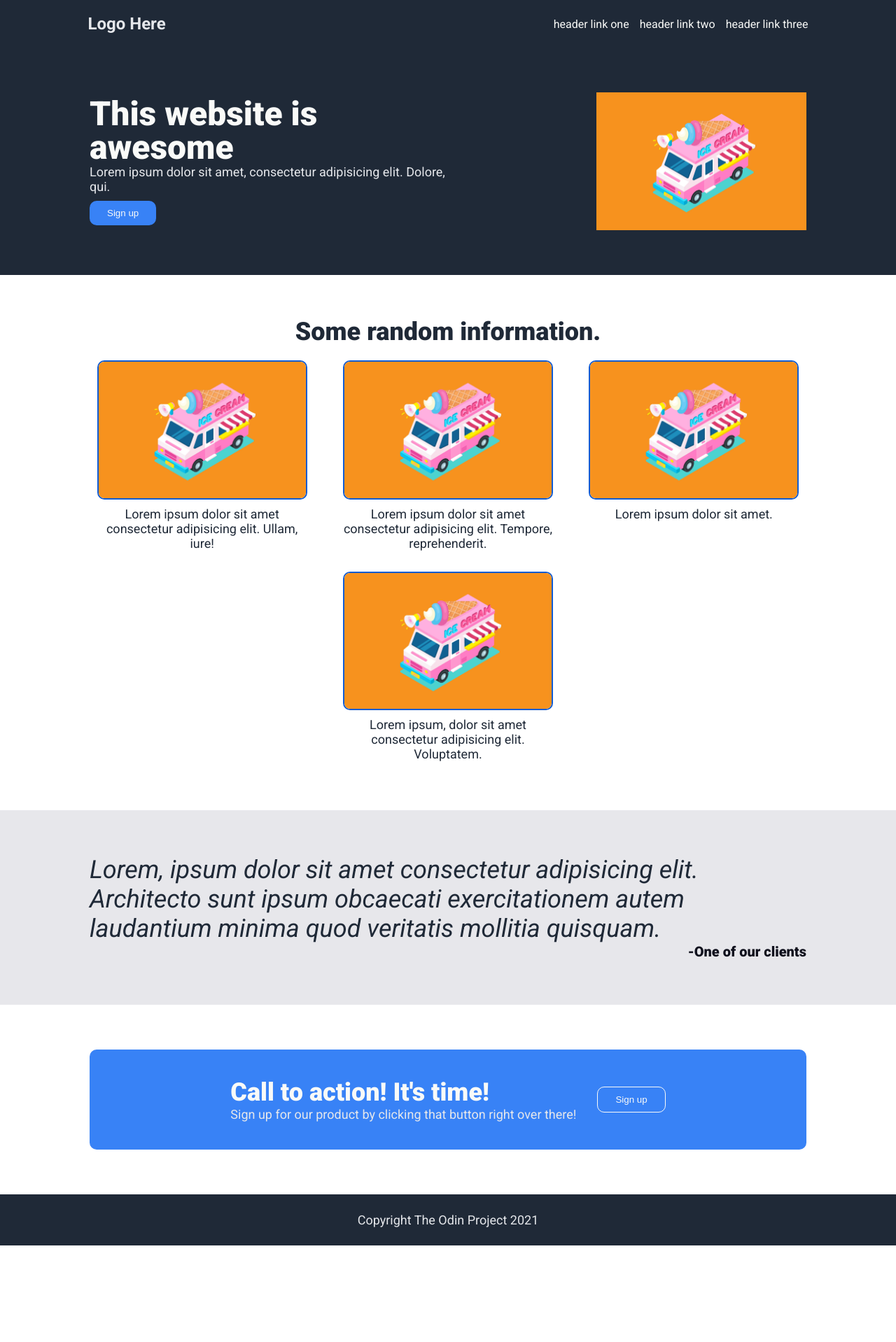
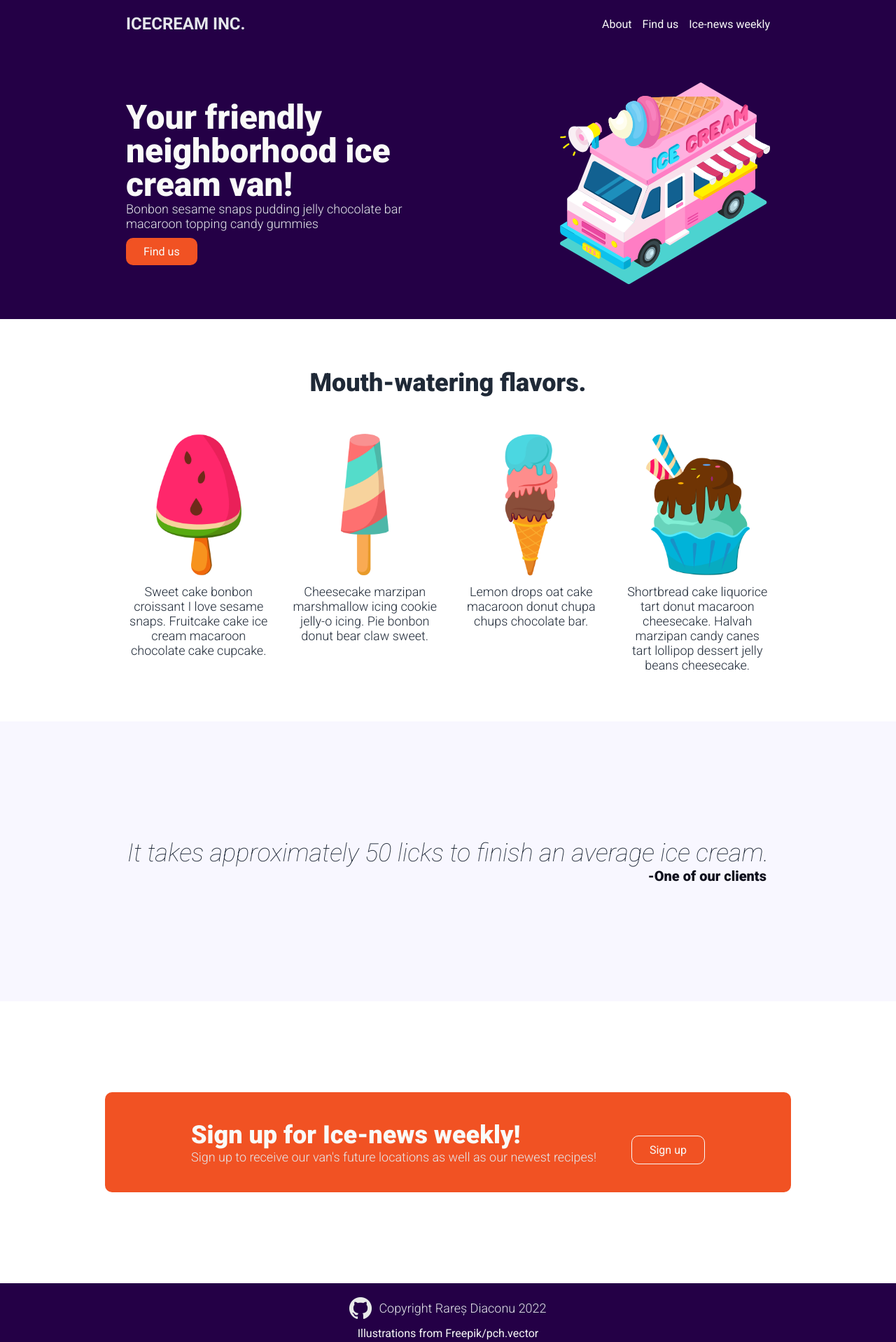
Before and after one commit to raresdiaconu/odin-landing-page, a plain HTML site: page index.html in a window 1280 px wide. Shown: the whole page at 70% size. Before the commit the page ends 1780 px from the top, so only its background shows below. Drawn offline with Linux system fonts and the light colour scheme.

Commit message:
Updated CSS, HTML, added new pictures

```diff
--- a/index.html
+++ b/index.html
@@ -7,68 +7,80 @@
     <title>Landing Page</title>
     <link rel="preconnect" href="https://fonts.googleapis.com">
     <link rel="preconnect" href="https://fonts.gstatic.com" crossorigin>
-    <link href="https://fonts.googleapis.com/css2?family=Roboto:ital,wght@0,300;0,400;0,500;0,700;0,900;1,400;1,500&display=swap" rel="stylesheet">
+    <link href="https://fonts.googleapis.com/css2?family=Roboto:ital,wght@0,100;0,300;0,400;0,500;0,700;0,900;1,100;1,400;1,500&display=swap" rel="stylesheet">
     <link rel="stylesheet" type="text/css" href="style.css" media="screen">
 </head>
 <body>
     <header>
-        <nav class="navbar">
-            <a href="index.html" class="logo-link"><h3 class="logo-text">Logo Here</h3></a>
+        <nav class="navbar-bkg">
+            <div class="navbar-content">
+                <a href="index.html" class="logo-link"><h3 class="logo-text">IceCream Inc.</h3></a>
                 <ul class="nav-links">
-                <li class="nav-link"><a class="nav-a" href="#">header link one</a></li>
-                <li class="nav-link"><a class="nav-a" href="#">header link two</a></li>
-                <li class="nav-link"><a class="nav-a" href="#">header link three</a></li>
+                    <li class="nav-link"><a class="nav-a" href="#">About</a></li>
+                    <li class="nav-link"><a class="nav-a" href="#">Find us</a></li>
+                    <li class="nav-link"><a class="nav-a" href="#">Ice-news weekly</a></li>
                 </ul>
+            </div>
         </nav>
     </header>
 
     <body>
-        <section class="hero">
+        <section class="hero-bkg">
+            <div class="hero-content">
                 <div class="hero-left">
-                <h1 class="hero-title">This website is awesome</h1>
-                <p class="hero-text">Lorem ipsum dolor sit amet, consectetur adipisicing elit. Dolore, qui.</p>
-                <button class="hero-button"><a class="hero-a" href="#">Sign up</a></button>
+                    <h1 class="hero-title">Your friendly neighborhood ice cream van!</h1>
+                    <p class="hero-text">Bonbon sesame snaps pudding jelly chocolate bar macaroon topping candy gummies</p>
+                    <a class="hero-button button" href="#">Find us</a>
                 </div>
                 <div class="hero-right">
-                <img class="hero-img" src="./images/food-truck.jpg" alt="ice cream truck">
+                    <img class="hero-img" src="./images/food-truck.svg" alt="ice cream truck">
+                </div>
             </div>
         </section>
         <section class="presentation-cards">
-            <h2 class="presentation-title">Some random information.</h2>
+            <h2 class="presentation-title">Mouth-watering flavors.</h2>
             <div class="cards">
                 <div class="card">
-                    <img src="./images/food-truck.jpg" alt="#">
-                    <p>Lorem ipsum dolor sit amet consectetur adipisicing elit. Ullam, iure!</p>
+                    <img src="./images/ice-cream-1.png" alt="#">
+                    <p>Sweet cake bonbon croissant I love sesame snaps. Fruitcake cake ice cream macaroon chocolate cake cupcake.</p>
                 </div>
                 <div class="card">
-                    <img src="./images/food-truck.jpg" alt="#">
-                    <p>Lorem ipsum dolor sit amet consectetur adipisicing elit. Tempore, reprehenderit.</p>
+                    <img src="./images/ice-cream-2.png" alt="#">
+                    <p>Cheesecake marzipan marshmallow icing cookie jelly-o icing. Pie bonbon donut bear claw sweet.</p>
                 </div>
                 <div class="card">
-                    <img src="./images/food-truck.jpg" alt="#">
-                    <p>Lorem ipsum dolor sit amet.</p>
+                    <img src="./images/ice-cream-3.png" alt="#">
+                    <p>Lemon drops oat cake macaroon donut chupa chups chocolate bar.</p>
                 </div>
                 <div class="card">
-                    <img src="./images/food-truck.jpg" alt="#">
-                    <p>Lorem ipsum, dolor sit amet consectetur adipisicing elit. Voluptatem.</p>
+                    <img src="./images/ice-cream-4.png" alt="#">
+                    <p>Shortbread cake liquorice tart donut macaroon cheesecake. Halvah marzipan candy canes tart lollipop dessert jelly beans cheesecake.</p>
                 </div>
             </div>
         </section>
-        <section class="testimonial">
-            <p class="testiomonial-text">Lorem, ipsum dolor sit amet consectetur adipisicing elit. Architecto sunt ipsum obcaecati exercitationem autem laudantium minima quod veritatis mollitia quisquam.</p>
+        <section class="testimonial-bkg">
+            <div class="testimonial-content">
+                <p class="testiomonial-text">It takes approximately 50 licks to finish an average ice cream.</p>
                 <p class="testimonial-source">-One of our clients</p>
+            </div>
         </section>
-        <section class="cta">
-            <div class="cta-content">
-                <h2>Call to action! It's time!</h2>
-                <p class="cta-text">Sign up for our product by clicking that button right over there!</p>
+        <section class="cta-section">
+            <div class="cta">
+                <div class="cta-text">
+                    <h2>Sign up for Ice-news weekly!</h2>
+                    <p>Sign up to receive our van's future locations as well as our newest recipes!</p>
                 </div>
-            <button class="cta-button"><a href="#">Sign up</a></button>
+                <a href="#" class="cta-button button">Sign up</a>
+            </div>
         </section>
     </body>
 
     <footer>
-        <p class="footer-copyright">Copyright The Odin Project 2021</p>
+        <a class="footer-copyright" href="https://github.com/raresdiaconu" target="_blank">
+            <img class="footer-logo" src="images/GitHub-Mark-32px.png" alt="portfolio link">
+            <p>Copyright Rareș Diaconu 2022</p>
+        </a>
+        <a href="http://www.freepik.com">Illustrations from Freepik/pch.vector</a>
     </footer>
 </body>
 </html>
--- a/style.css
+++ b/style.css
@@ -1,5 +1,3 @@
-/**CSS Reset**/
-
 *,
 *::before,
 *::after {
@@ -15,16 +13,20 @@ html {
 /**Colors**/
 
 :root {
-    --primary: #1b447e;
-    --primary-dark: #1f2937;
-    --accent: #3882f6;
-    --accent-light: #88b0f0;
-    --accent-dark: #115cd3;
-    --other: #e7e7eb;
+    --primary: #240046;
+    --primary-light: #4F326A;
+    --accent: #f15223;
+    --accent-light: #ff774f;
+    --other: #f8f7ff;
     --text-light-primary: #f9faf8;
     --text-light-second: #e5e7eb;
     --text-dark-primary: #1f2937;
     --text-dark-second: #10111d;
+}
+
+img {
+    max-width: 100%;
+    display: block;
 }
 
 /**Typography**/
@@ -33,7 +35,7 @@ h1 {
     font-size: 48px;
     font-weight: 900;
     color: var(--text-light-primary);
-    line-height: 48px;
+    line-height: 1em;
 }
 
 h2 {
@@ -50,7 +52,7 @@ h3 {
 
 p {
     font-size: 18px;
-    font-weight:400;
+    font-weight:300;
     color: var(--text-light-second);
 }
 
@@ -66,11 +68,17 @@ a {
 
 /**Buttons**/
 
-button {
+.button {
     background-color: var(--accent);
     border: none;
+    border-radius: 10px;
     padding: 10px 25px;
-    border-radius: 10px;
+    transition: background-color 0.5s ease-in-out;
+}
+
+.button:hover,
+.button:focus {
+    background-color: var(--accent-light);
 }
 
 .cta-button {
@@ -79,9 +87,14 @@ button {
 
 /**Header**/
 
-.navbar {
-    background-color: var(--primary-dark);
-    padding: 20px 9.8vw;
+.navbar-bkg {
+    background-color: var(--primary);
+}
+
+.navbar-content {
+    max-width: 980px;
+    padding: 20px 30px;
+    margin: 0 auto;
     display: flex;
     justify-content: center;
     align-items: center;
@@ -89,6 +102,7 @@ button {
 
 .logo-link {
     margin-right: auto;
+    text-transform: uppercase;
 }
 
 .nav-links {
@@ -96,20 +110,38 @@ button {
     gap: 15px;
 }
 
+@media only screen and (max-width: 550px) {
+    .navbar-content {
+        flex-direction: column;
+        gap: 5px;
+    }
+    .logo-link {
+        margin-right: 0;
+    }
+    .nav-links {
+        flex-direction: column;
+        align-items: center;
+        gap: 5px;
+    }
+}
+
 /**Sections**/
 
-.hero {
-    background-color: var(--primary-dark);
+.hero-bkg {
+    background-color: var(--primary);
+}
+
+.hero-content {
+    max-width: 980px;
     margin: 0 auto;
-    padding: 5vw 10vw;
-    /* height: 400px; */
+    padding: 50px 30px;
     display: flex;
     align-items: center;
 }
 
 .hero-left {
     flex: 1;
-    display:flex;
+    display: flex;
     flex-direction: column;
 }
 
@@ -128,14 +160,30 @@ button {
     width: 300px;
 }
 
+@media only screen and (max-width: 700px) {
+    .hero-content {
+        flex-direction: column;
+        gap: 20px;
+    }
+    .hero-left {
+        order: 2;
+        text-align: center;
+        gap: 20px;
+    }
+    .hero-button {
+        align-self: center;
+    }
+}
+
 .presentation-cards {
-    /* height: 400px; */
-    padding: 20px 10vw;
-    margin: 40px 0 50px 0;
+    max-width: 980px;
+    padding: 20px 30px;
+    margin: 50px auto;
 }
 
 .presentation-title {
     text-align: center;
+    margin-bottom: 50px;
 }
 
 .cards {
@@ -148,8 +196,7 @@ button {
 }
 
 .card {
-    /* max-width: 300px; */
-    /* background-color: var(--other); */
+    max-width: 300px;
     flex: 1;
     display: flex;
     flex-direction: column;
@@ -158,20 +205,29 @@ button {
 }
 
 .card > img {
-    border: 2px solid var(--accent-dark);
-    max-width: 300px;
     border-radius: 10px;
 }
 
 .card > p {
-    max-width: 300px;
     text-align: center;
     color: var(--text-dark-primary);
 }
 
-.testimonial {
+@media only screen and (max-width: 700px) {
+    .card {
+        min-width: 200px;
+    }
+}
+
+.testimonial-bkg {
     background-color: var(--other);
-    padding: 5vw 10vw;
+}
+
+.testimonial-content {
+    height:400px;
+    max-width: 1000px;
+    padding: 0 30px;
+    margin: 0 auto;
     display: flex;
     flex-direction: column;
     justify-content: center;
@@ -189,34 +245,66 @@ button {
     font-size: 20px;
     font-weight: 900;
     align-self: flex-end;
+    margin-right: 15px;
+}
+
+.cta-section {
+    display:flex;
+    justify-content: center;
+    margin: 30px;
 }
 
 .cta {
     background-color: var(--accent);
-    margin: 5vw 10vw;
+    flex-basis: 980px;
+    margin: 100px 0;
     padding: 40px;
     border-radius: 10px;
     display: flex;
     justify-content: center;
-    align-items: center;
+    align-items: flex-end;
+    flex-wrap: wrap;
 }
 
+.cta-text {
+    margin-right: 50px;
+}
 
-
-.cta-content > h2 {
+.cta-text > h2 {
     color: var(--text-light-primary);
 }
 
-.cta-button {
-    margin-left: 30px;
+@media only screen and (max-width: 850px) {
+    .cta {
+        flex-direction: column;
+        align-items:center;
+        gap: 15px;
+    }
+
+    .cta-text {
+        text-align: center;
+        margin-right: 0;
+    }
 }
 
 /**Footer**/
 
 footer {
-    background-color: var(--primary-dark);
-    padding: 2vw 10vw;
+    background-color: var(--primary);
+    padding: 1.5vw 10vw;
     display: flex;
+    flex-direction: column;
     justify-content: center;
     align-items: center;
+    gap: 10px;
 }
+
+.footer-logo {
+    filter: invert(1);
+}
+
+.footer-copyright {
+    display: flex;
+    align-items: center;
+    gap: 10px;
+}
```
Also changed, not shown: images/GitHub-Mark-32px.png (added), images/food-truck.svg (added), images/ice-cream-1.png (added), images/ice-cream-2.png (added), images/ice-cream-3.png (added), images/ice-cream-4.png (added), 1 other file. Lines whose indentation alone changed are shown as unchanged.
